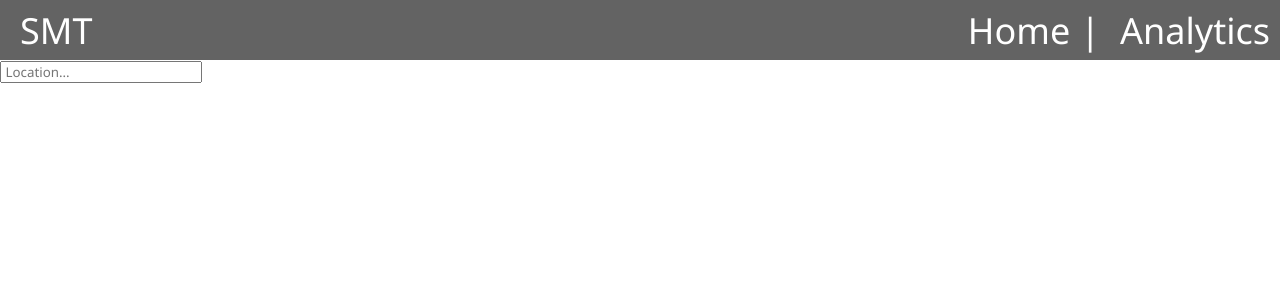
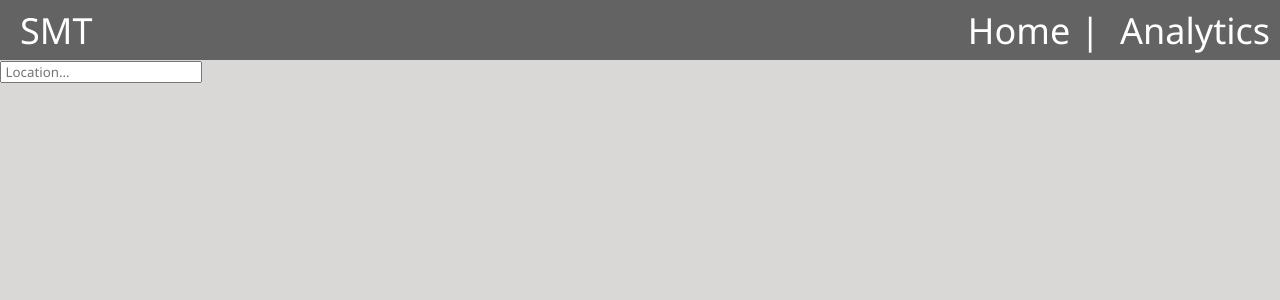
Before and after one commit to Stefafrontani/academy-3.0, a React (Create React App) app: page / in a window 1280 px wide. Shown: the top 300 px of the page. Built offline with nearby package versions, Linux system fonts and the light colour scheme.

Commit message:
Added view Home

```diff
--- a/src/components/App/App.js
+++ b/src/components/App/App.js
@@ -1,6 +1,6 @@
 import React, { Component } from "react";
-import Location from "../Location/Location.js";
 import Header from "../Header/Header.js";
+import Home from "../../views/Home/Home.js";
 import "./App.css";
 
 class App extends Component {
@@ -8,7 +8,7 @@ class App extends Component {
         return (
             <div className="App">
                 <Header />
-                <Location />
+                <Home />
             </div>
         );
     }
--- /dev/null
+++ b/src/views/Home/Home.css
@@ -0,0 +1,5 @@
+main {
+    width: 100vw;
+    height: calc(100vh - 60px);
+    background-color: #dad7d7;
+}
--- /dev/null
+++ b/src/views/Home/Home.js
@@ -0,0 +1,13 @@
+import React from "react";
+import "./Home.css";
+import Location from "../../components/Location/Location.js";
+
+const Header = () => {
+    return (
+        <main>
+            <Location />
+        </main>
+    );
+};
+
+export default Header;
```
